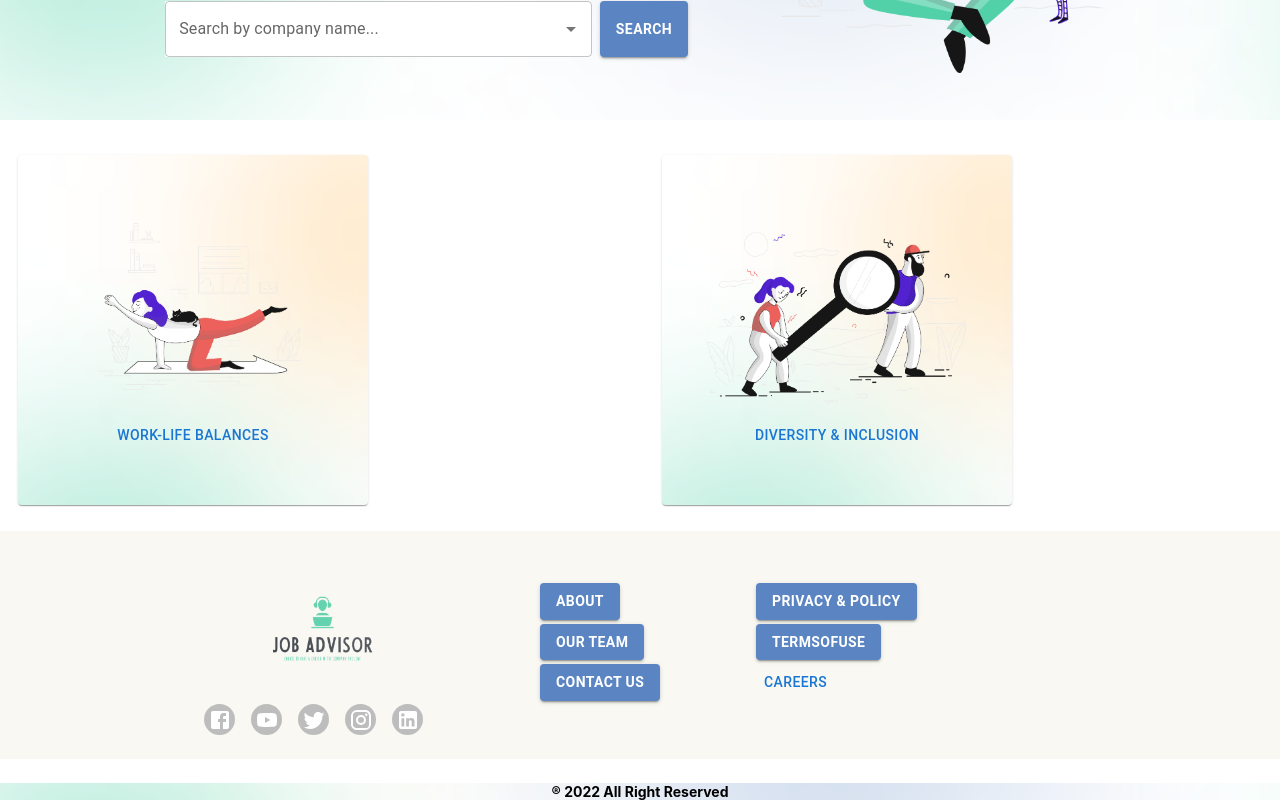
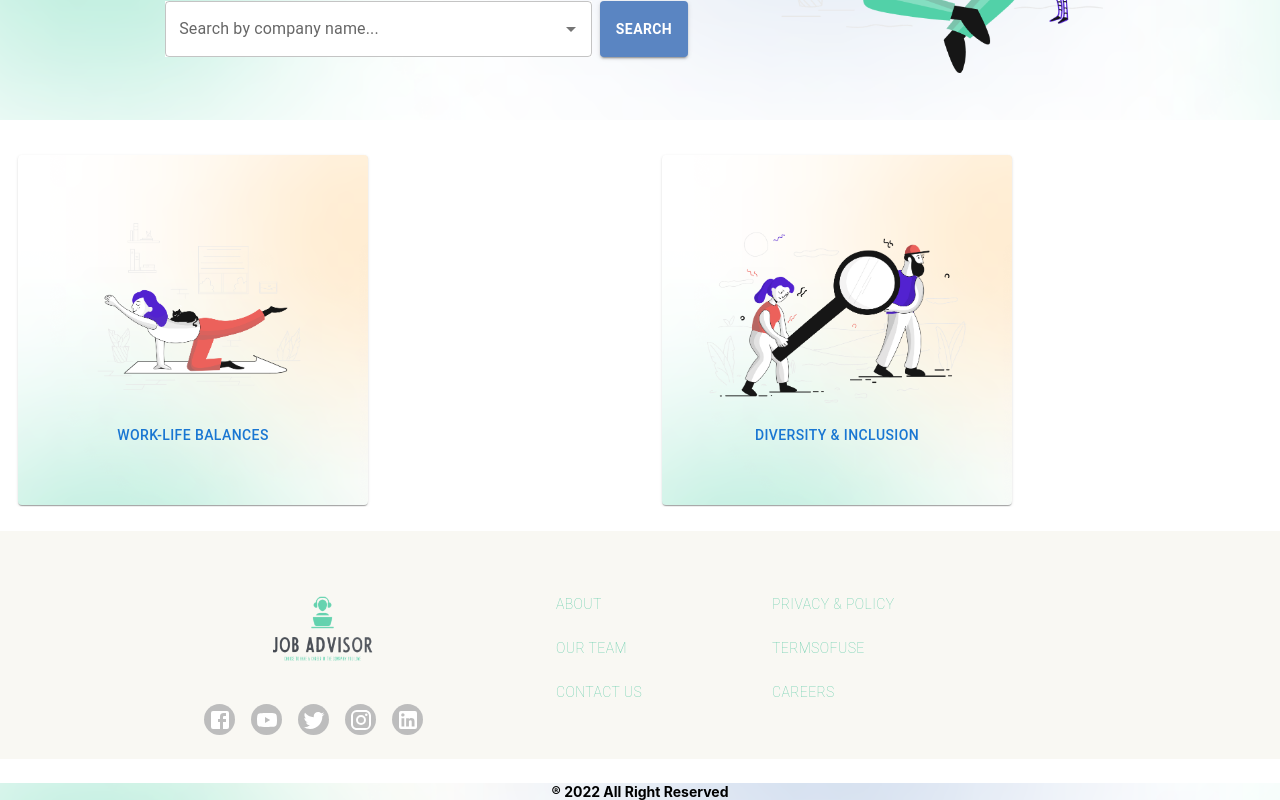
Before and after one commit to Job-Advisor-project/FrontEnd, a React (Create React App) app in the folder react/: page / in a window 1280 px wide. Shown: the part 444-1244 px from the top of the page. Built offline with nearby package versions, Linux system fonts and the light colour scheme.

Commit message:
variant changed to text

```diff
--- a/react/src/components/Footer.jsx
+++ b/react/src/components/Footer.jsx
@@ -63,7 +63,7 @@ export default function Footer() {
             <List>
               <ListItemText>
                 <Typography
-                  lineHeight={3}
+                  lineHeight={2}
                   sx={{
                     fontFamily: "sans-serif",
                     fontSize: {
@@ -75,11 +75,10 @@ export default function Footer() {
                 >
                   <Button
                     sx={{
-                      backgroundColor: "#5A85C2",
-                      fontWeight: "600",
-                      display: { xs: "none", sm: "block" },
+                      fontWeight: "200",
+                      color: "#66cdaa",
                     }}
-                    variant="contained"
+                    variant="Text"
                     onClick={() => {
                       navigate("/AboutUs");
                     }}
@@ -90,7 +89,7 @@ export default function Footer() {
               </ListItemText>
               <ListItemText>
                 <Typography
-                  lineHeight={3}
+                  lineHeight={2}
                   sx={{
                     fontFamily: "sans-serif",
                     fontSize: {
@@ -102,11 +101,10 @@ export default function Footer() {
                 >
                   <Button
                     sx={{
-                      backgroundColor: "#5A85C2",
-                      fontWeight: "600",
-                      display: { xs: "none", sm: "block" },
+                      fontWeight: "200",
+                      color: "#66cdaa",
                     }}
-                    variant="contained"
+                    variant="Text"
                     onClick={() => {
                       navigate("/Team");
                     }}
@@ -117,7 +115,7 @@ export default function Footer() {
               </ListItemText>
               <ListItemText>
                 <Typography
-                  lineHeight={3}
+                  lineHeight={2}
                   sx={{
                     fontFamily: "sans-serif",
                     fontSize: {
@@ -129,11 +127,10 @@ export default function Footer() {
                 >
                   <Button
                     sx={{
-                      backgroundColor: "#5A85C2",
-                      fontWeight: "600",
-                      display: { xs: "none", sm: "block" },
+                      fontWeight: "200",
+                      color: "#66cdaa",
                     }}
-                    variant="contained"
+                    variant="Text"
                     onClick={() => {
                       navigate("/ContactUs");
                     }}
@@ -148,7 +145,7 @@ export default function Footer() {
             <List>
               <ListItemText>
                 <Typography
-                  lineHeight={3}
+                  lineHeight={2}
                   sx={{
                     fontFamily: "sans-serif",
                     fontSize: {
@@ -160,11 +157,10 @@ export default function Footer() {
                 >
                   <Button
                     sx={{
-                      backgroundColor: "#5A85C2",
-                      fontWeight: "600",
-                      display: { xs: "none", sm: "block" },
+                      fontWeight: "200",
+                      color: "#66cdaa",
                     }}
-                    variant="contained"
+                    variant="Text"
                     onClick={() => {
                       navigate("/Privacy");
                     }}
@@ -175,7 +171,7 @@ export default function Footer() {
               </ListItemText>
               <ListItemText>
                 <Typography
-                  lineHeight={3}
+                  lineHeight={2}
                   sx={{
                     fontFamily: "sans-serif",
                     fontSize: {
@@ -187,11 +183,10 @@ export default function Footer() {
                 >
                   <Button
                     sx={{
-                      backgroundColor: "#5A85C2",
-                      fontWeight: "600",
-                      display: { xs: "none", sm: "block" },
+                      fontWeight: "200",
+                      color: "#66cdaa",
                     }}
-                    variant="contained"
+                    variant="Text"
                     onClick={() => {
                       navigate("/TermsofUse");
                     }}
@@ -201,7 +196,33 @@ export default function Footer() {
                 </Typography>
               </ListItemText>
 
-              <Button href="/CareersPage">Careers</Button>
+              <ListItemText>
+                <Typography
+                  lineHeight={2}
+                  sx={{
+                    fontFamily: "sans-serif",
+
+                    fontSize: {
+                      lg: 20,
+                      md: 10,
+                      xs: 10,
+                    },
+                  }}
+                >
+                  <Button
+                    sx={{
+                      fontWeight: "200",
+                      color: "#66cdaa",
+                    }}
+                    variant="Text"
+                    onClick={() => {
+                      navigate("/CareersPage");
+                    }}
+                  >
+                    Careers
+                  </Button>
+                </Typography>
+              </ListItemText>
             </List>
           </Grid>
         </Grid>
```
